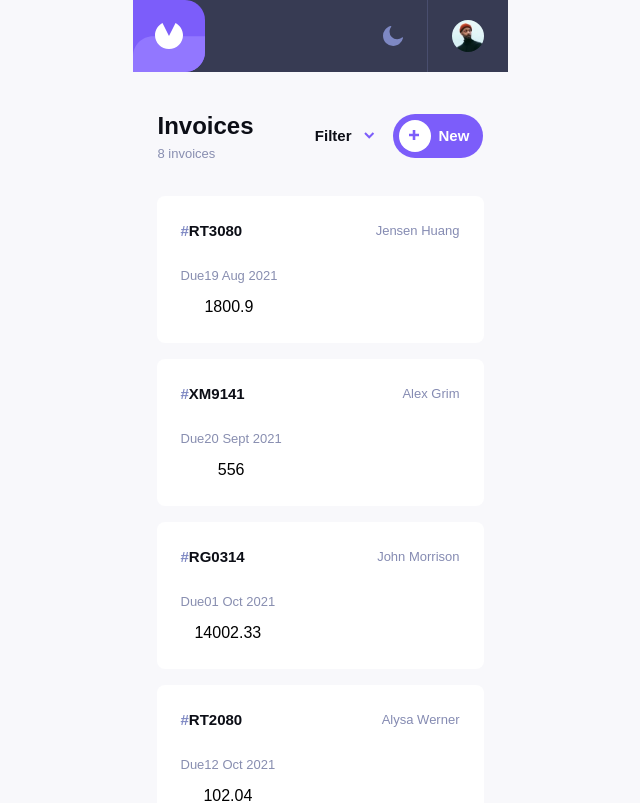
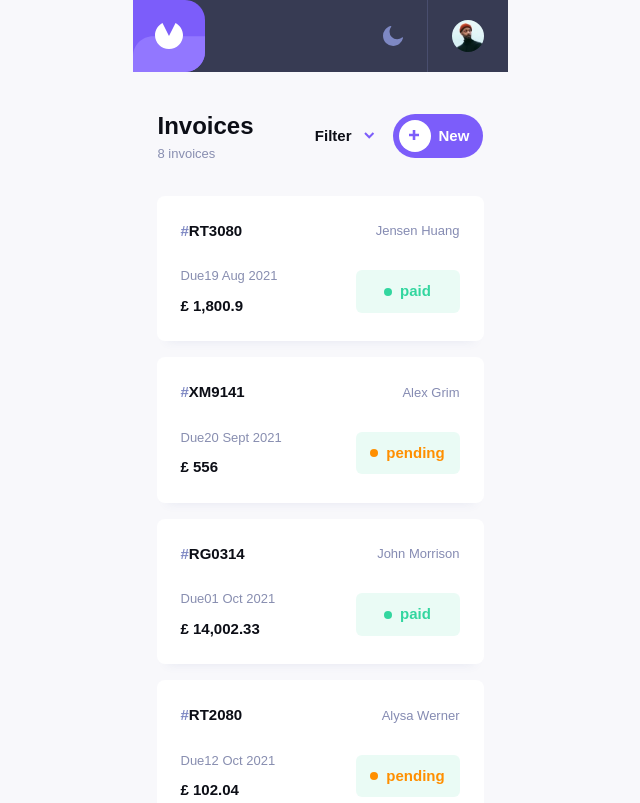
Before and after one commit to NikaNishnianidze/Invoice-App, a React (Vite) app: page /invoices in a window 1280 px wide. Shown: the top 803 px of the page, without its empty margins (320-960 px from the left). Built offline with nearby package versions, Linux system fonts and the light colour scheme.

Commit message:
finish invoices component and add filters

```diff
--- a/src/components/Invoices.tsx
+++ b/src/components/Invoices.tsx
@@ -1,9 +1,25 @@
 import { useInvoice } from "../contexts/InvoiceProvider";
 import arrowDown from "../../public/assets/icon-arrow-down.svg";
 import plusIcon from "../../public/assets/icon-plus.svg";
+import { useEffect, useState } from "react";
 
 const Invoices = () => {
   const { invoices } = useInvoice();
+  const [filterOpen, setFilterOpen] = useState<boolean>(false);
+  const [filteredInvoice, setFilteredInvoice] = useState(invoices);
+  const [selectedStatuses, setSelectedStatuses] = useState<string[]>([]);
+
+  useEffect(() => {
+    if (selectedStatuses.length === 0) {
+      setFilteredInvoice(invoices);
+    } else {
+      const filtered = invoices.filter((inv) =>
+        selectedStatuses.includes(inv.status)
+      );
+      setFilteredInvoice(filtered);
+    }
+  }, [selectedStatuses, invoices]);
+
   return (
     <div className="flex flex-col items-center w-full">
       <div className="w-[375px] invoice-filter-add flex flex-row items-center justify-between mt-[36px] px-[25px]">
@@ -16,7 +32,10 @@ const Invoices = () => {
           </p>
         </div>
         <div className="filter-new flex flex-row items-center gap-[18px] ">
-          <div className="filter flex flex-row gap-[12px] items-center ">
+          <div
+            className="filter flex flex-row gap-[12px] items-center "
+            onClick={() => setFilterOpen(!filterOpen)}
+          >
             <p className="text-[#0C0E16] text-[15px] font-bold dark:text-[#fff]">
               Filter
             </p>
@@ -30,40 +49,112 @@ const Invoices = () => {
           </div>
         </div>
       </div>
+      {filterOpen && (
+        <div className="w-[150px] bg-white rounded-[6px] shadow-box-light ml-[120px] px-[10px] py-[10px] flex flex-col gap-[4px] dark:bg-box-dark">
+          {["paid", "pending", "draft"].map((status) => (
+            <label
+              key={status}
+              className="flex items-center gap-2 cursor-pointer"
+            >
+              <input
+                type="checkbox"
+                checked={selectedStatuses.includes(status)}
+                onChange={() => {
+                  setSelectedStatuses((prev) =>
+                    prev.includes(status)
+                      ? prev.filter((s) => s !== status)
+                      : [...prev, status]
+                  );
+                }}
+                className={`
+                  appearance-none
+                  w-5 h-5
+                  border border-gray-300
+                  rounded-full
+                  cursor-pointer
+                  transition-all
+                  checked:bg-purple-600
+                  checked:border-transparent
+                  dark:bg-white/10 dark:checked:bg-purple-400
+                `}
+              />
+              <span className="capitalize text-[15px] text-[#0C0E16] font-bold dark:text-[#fff]">
+                {status}
+              </span>
+            </label>
+          ))}
+        </div>
+      )}
       <div className="invoice-list mt-[32px] flex flex-col gap-[16px]">
-        {invoices.map((invoice) => {
+        {filteredInvoice.map((invoice) => {
           return (
             <div
               key={invoice.id}
-              className="p-[24px] w-[327px] bg-white rounded-[8px] flex flex-col "
+              className="p-[24px] w-[327px] bg-white rounded-[8px] flex flex-col shadow-box-light dark:shadow-box-dark dark:bg-box-dark"
             >
               <div className="id-name flex flex-row items-center justify-between">
                 <p className="text-[#7E88C3] text-[15px] font-bold">
                   #
-                  <span className="text-[#0C0E16] text-[15px] font-bold">
+                  <span className="text-[#0C0E16] text-[15px] font-bold dark:text-[#fff]">
                     {invoice.id}
                   </span>
                 </p>
-                <p className="text-[#858BB2] text-[13px] font-medium">
+                <p className="text-[#858BB2] text-[13px] font-medium dark:text-[#fff]">
                   {invoice.clientName}
                 </p>
               </div>
               <div className="status flex flex-row items-center justify-between mt-[24px]">
-                <div className="left flex flex-col items-center gap-[9px]">
-                  <p className="text-[#888EB0] text-[13px] font-medium">
+                <div className="left flex flex-col gap-[9px]">
+                  <p className="text-[#888EB0] text-[13px] font-medium dark:text-[#DFE3FA]">
                     Due
-                    {new Date(invoice.paymentDue).toLocaleDateString(
-                      "en-GB",
-                      {
-                        day: "2-digit",
-                        month: "short",
-                        year: "numeric",
-                      }
-                    )}
+                    {new Date(invoice.paymentDue).toLocaleDateString("en-GB", {
+                      day: "2-digit",
+                      month: "short",
+                      year: "numeric",
+                    })}
                   </p>
-                  <p>{invoice.total}</p>
+                  <p className="text-[#0C0E16] text-[15px] font-bold dark:text-[#fff]">
+                    £ {invoice.total.toLocaleString()}
+                  </p>
                 </div>
-                <div className="right"></div>
+                <div className="right flex flex-row items-center">
+                  <div
+                    className={`status w-[104px] py-[10px] flex flex-row items-center justify-center gap-[8px] text-center bg-paid/10 rounded-[6px] ${
+                      invoice.status === "paid"
+                        ? "dark:bg-paid/0.5"
+                        : invoice.status === "pending"
+                        ? "dark:bg-pending/10 "
+                        : invoice.status === "draft"
+                        ? "dark:bg-draft/0.5"
+                        : ""
+                    }`}
+                  >
+                    <div
+                      className={`oval w-[8px] h-[8px] rounded-[50%] ${
+                        invoice.status === "paid"
+                          ? "bg-paid"
+                          : invoice.status === "pending"
+                          ? "bg-pending "
+                          : invoice.status === "draft"
+                          ? "bg-draft"
+                          : ""
+                      }`}
+                    ></div>
+                    <p
+                      className={`text-[15px] font-bold ${
+                        invoice.status === "paid"
+                          ? "text-paid"
+                          : invoice.status === "pending"
+                          ? "text-pending"
+                          : invoice.status === "draft"
+                          ? "text-draft"
+                          : ""
+                      }`}
+                    >
+                      {invoice.status}
+                    </p>
+                  </div>
+                </div>
               </div>
             </div>
           );
--- a/src/index.css
+++ b/src/index.css
@@ -5,7 +5,14 @@
 
 @theme {
   --color-divider: #494e6e;
+  --color-box-dark: #1e2139;
   --color-new: #7c5dfa;
+  --color-paid: #33d69f;
+  --color-pending: #ff8f00;
+  --color-draft: #373b53;
+
+  --shadow-box-dark: 0px 10px 10px -10px rgba(72, 84, 159, 0.1);
+  --shadow-box-light: 0px 10px 10px -10px rgba(72, 84, 159, 0.1);
 }
 
 body {
```
